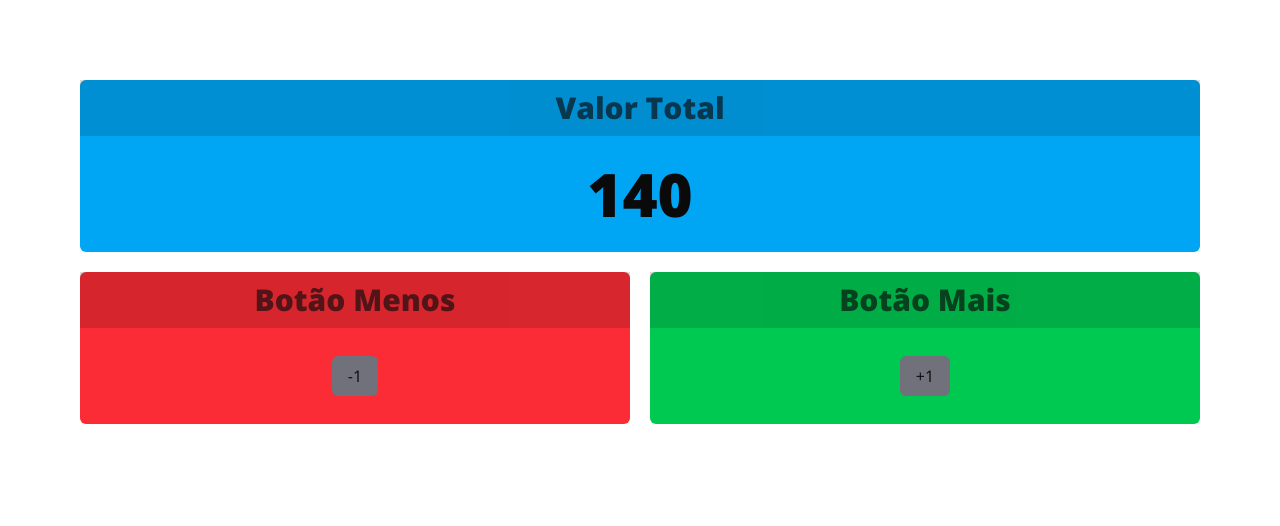
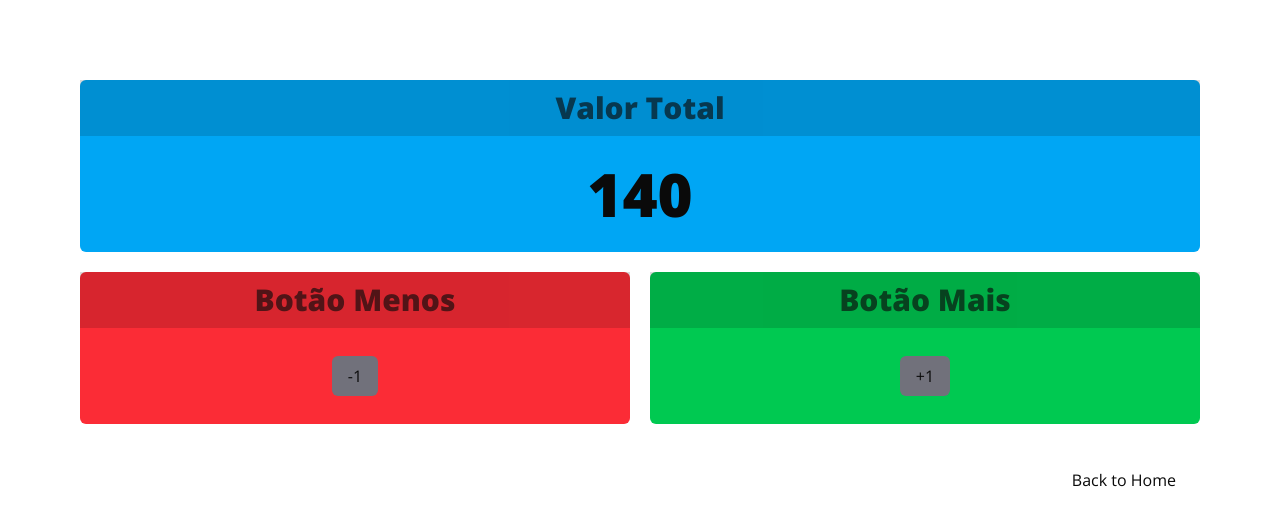
Before and after one commit to ferdsleite/estudos-gerenciamento-de-estado, a Next.js app: page /basico in a window 1280 px wide. Shown: the top 526 px of the page. Built offline with nearby package versions, Linux system fonts and the light colour scheme.

Commit message:
inclusão de links para voltar para a Home

```diff
--- a/src/pages/basico/index.tsx
+++ b/src/pages/basico/index.tsx
@@ -2,6 +2,7 @@
 import Menos from "@/components/basico/Menos";
 import Valor from "@/components/basico/Valor";
 import { ContadorProvider } from "@/context/ContadorContext";
+import Link from "next/link";
 
 export default function ExemploBasico() {
     return (
@@ -13,6 +14,11 @@
                     <Mais />
                 </div>
             </ContadorProvider>
+            <div className="flex justify-end items-end p-6">
+                <Link href="/">
+                    Back to Home
+                </Link>
+            </div>
         </div>
     )
 }
--- a/src/pages/loja/index.tsx
+++ b/src/pages/loja/index.tsx
@@ -2,6 +2,7 @@
 import Catalogo from "@/components/loja/Catalogo";
 import CarrinhoContext, { CarrinhoProvider } from "@/context/CarrinhoContext";
 import { CatalogoProvider } from "@/context/CatalogoContext";
+import Link from "next/link";
 
 export default function Loja() {
     return (
@@ -12,6 +13,11 @@
                         <Catalogo />
                     </div>
                 </CarrinhoProvider>
+                <div className="flex justify-end items-end p-6">
+                    <Link href="/">
+                        Back to Home
+                    </Link>
+                </div>
             </CatalogoProvider>
     )
 }
--- a/src/pages/revisao/comunicacao.tsx
+++ b/src/pages/revisao/comunicacao.tsx
@@ -1,9 +1,16 @@
 import Mostrador from "@/components/comunicacao/Mostrador";
+import Link from "next/link";
 
 export default function Comunicacao() {
     return (
         <div className="p-20">
             <Mostrador />
+            <div className="flex justify-end items-end p-6">
+                <Link href="/">
+                    Back to Home
+                </Link>
+            </div>
         </div>
+
     )
 }
```
